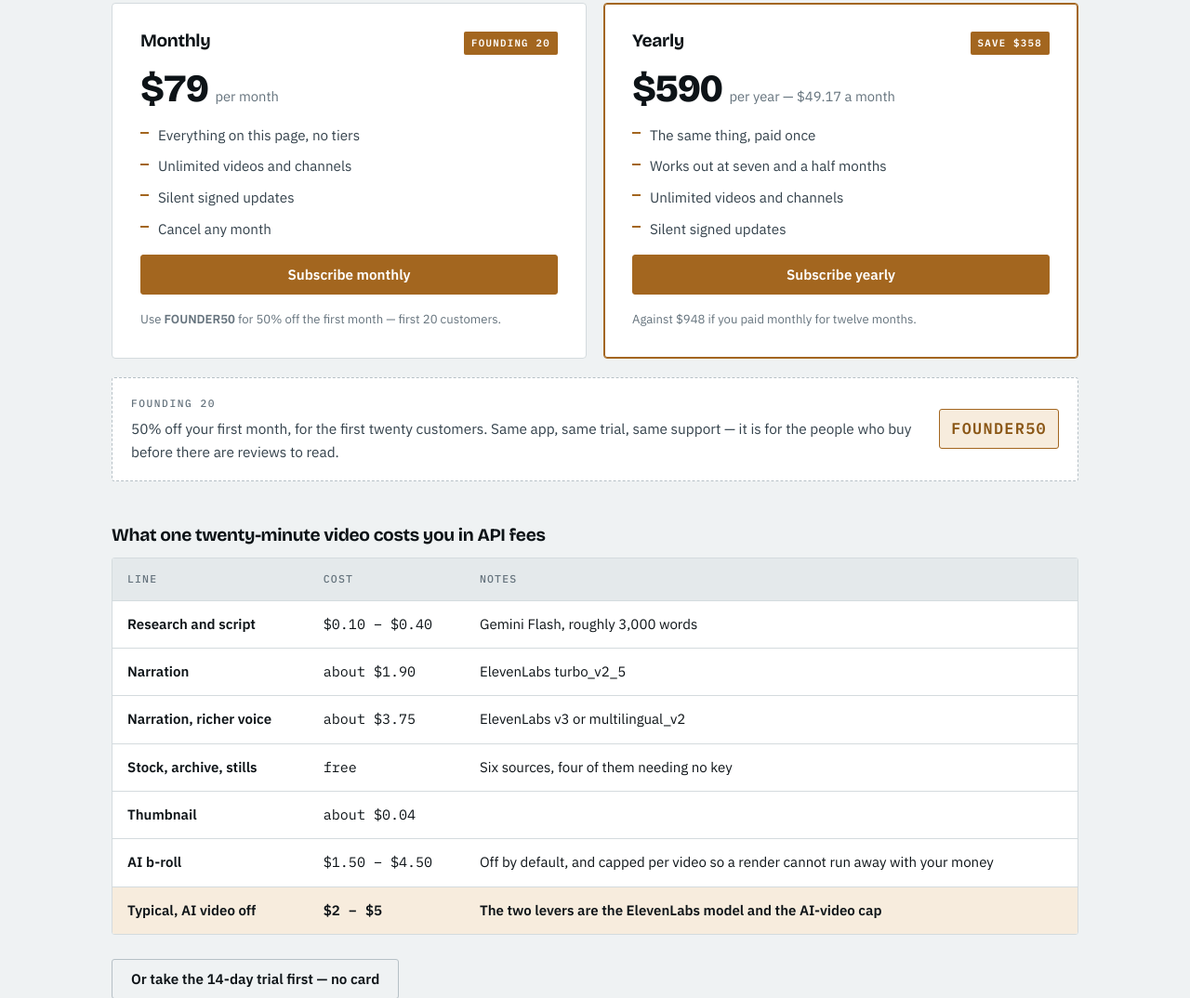
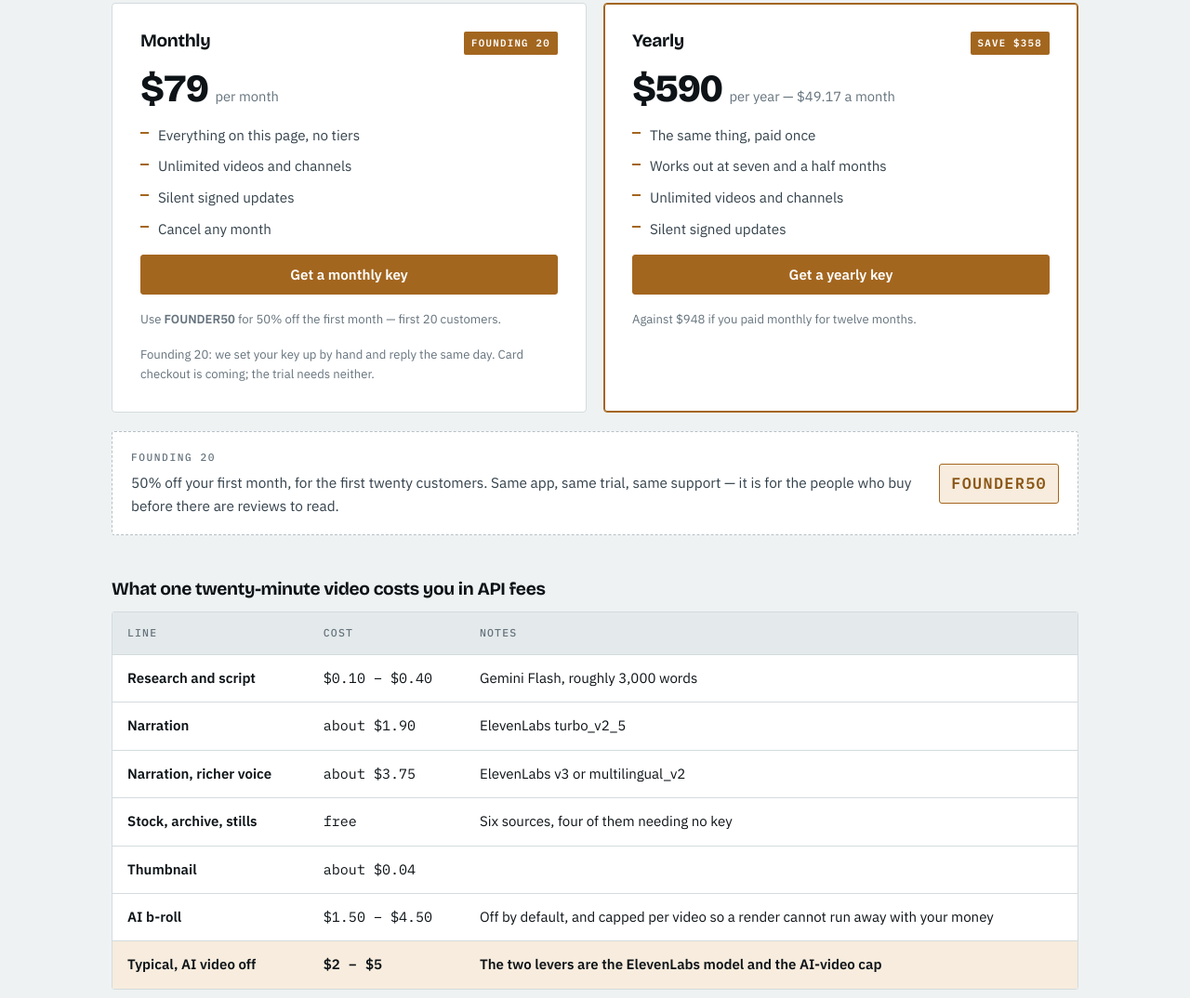
Before and after one commit to beskicz-ux/ai-gamer-pro, a plain HTML site: page docs/doc.html in a window 1280 px wide. Shown: the part 9271-10345 px from the top of the page at 93% size. Drawn offline with nearby package versions, Linux system fonts and the light colour scheme.

Commit message:
Links that work: doc.html

```diff
--- a/docs/doc.html
+++ b/docs/doc.html
@@ -663,9 +663,10 @@ footer p{color:var(--muted);max-width:42ch}
           <li>Silent signed updates</li>
           <li>Cancel any month</li>
         </ul>
-        <a class="btn" href="https://github.com/beskicz-ux/doc-ai/releases/latest/download/Doc-AI-Setup-1.0.exe">Subscribe monthly</a>
+        <a class="btn" href="mailto:beskicz@gmail.com?subject=Doc%20AI%20%E2%80%94%20monthly%20plan%2C%20%2479&body=Hi%20Marek%2C%0A%0AI%20would%20like%20Doc%20AI%20on%20the%20monthly%20plan%2C%20%2479%20plan.%0A%0AMy%20channel%3A%20%0AWhat%20I%20make%3A%20%0A%0A%28Founding%2020%20%E2%80%94%20FOUNDER50%20for%20half%20off%20the%20first%20month.%29%0A">Get a monthly key</a>
         <p class="fine">Use <strong>FOUNDER50</strong> for 50% off the first month &mdash;
           first 20 customers.</p>
+        <p class="fine">Founding 20: we set your key up by hand and reply the same day. Card checkout is coming; the trial needs neither.</p>
       </div>
       <div class="plan best">
         <div class="row"><h3>Yearly</h3><span class="badge">Save $358</span></div>
@@ -676,7 +677,7 @@ footer p{color:var(--muted);max-width:42ch}
           <li>Unlimited videos and channels</li>
           <li>Silent signed updates</li>
         </ul>
-        <a class="btn" href="https://github.com/beskicz-ux/doc-ai/releases/latest/download/Doc-AI-Setup-1.0.exe">Subscribe yearly</a>
+        <a class="btn" href="mailto:beskicz@gmail.com?subject=Doc%20AI%20%E2%80%94%20yearly%20plan%2C%20%24590&body=Hi%20Marek%2C%0A%0AI%20would%20like%20Doc%20AI%20on%20the%20yearly%20plan%2C%20%24590%20plan.%0A%0AMy%20channel%3A%20%0AWhat%20I%20make%3A%20%0A%0A%28Founding%2020%20%E2%80%94%20FOUNDER50%20for%20half%20off%20the%20first%20month.%29%0A">Get a yearly key</a>
         <p class="fine">Against $948 if you paid monthly for twelve months.</p>
       </div>
     </div>
```
